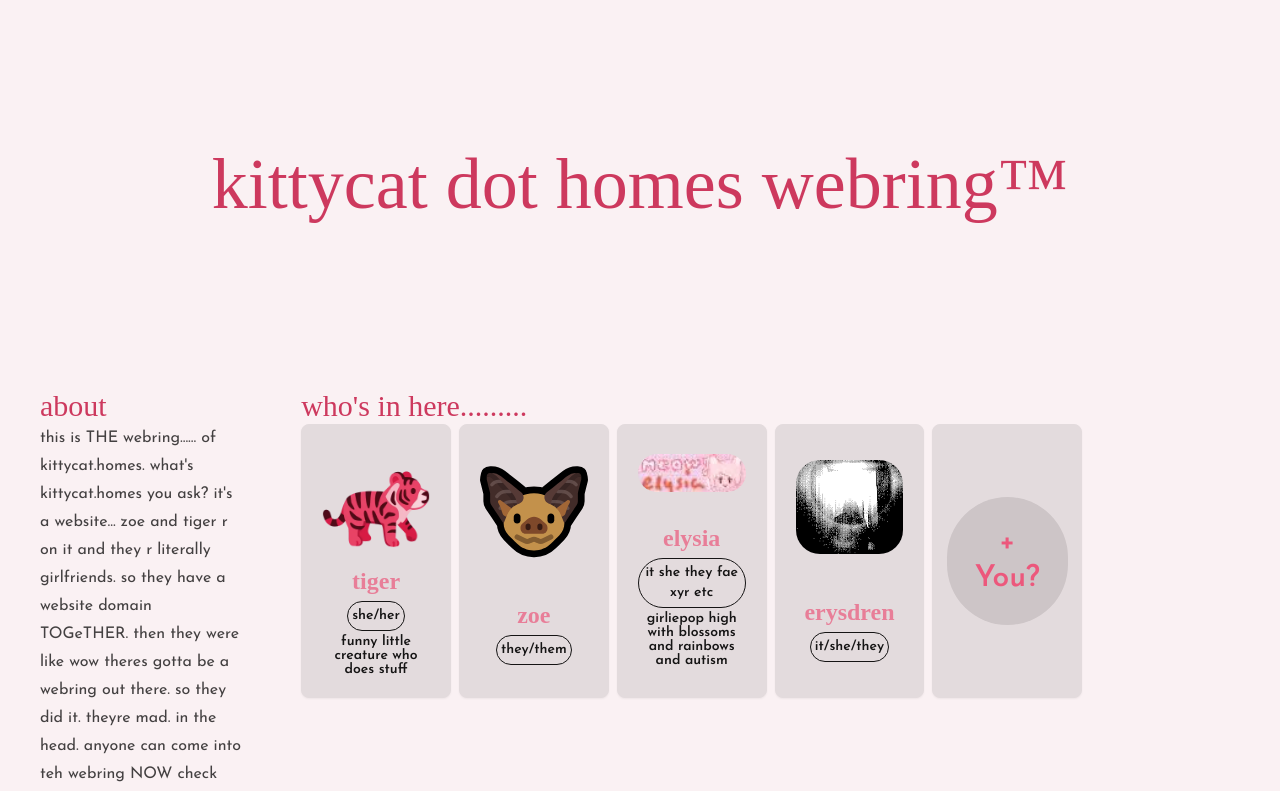
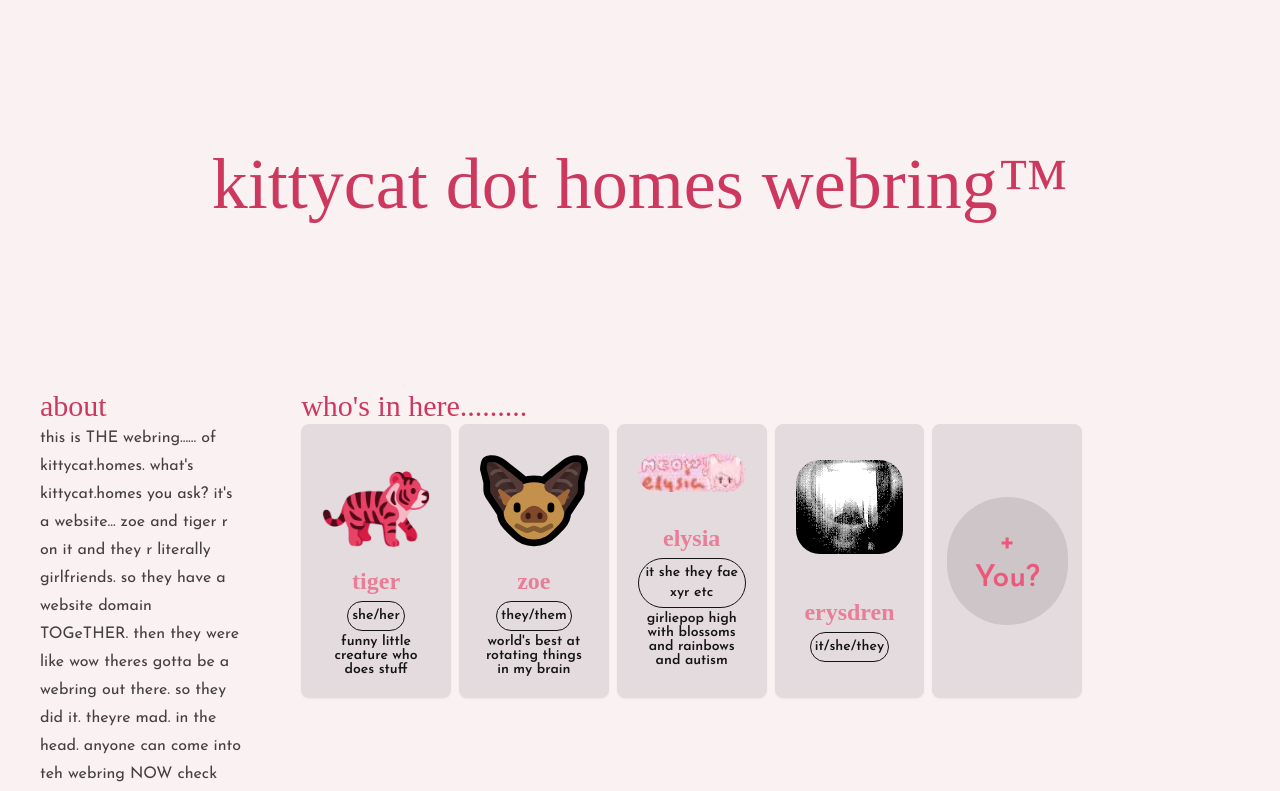
Before and after one commit to kittycat-homes/webring, a Nuxt app: page / in a window 1280 px wide. Shown: the top 791 px of the page. Built offline with nearby package versions, Linux system fonts and the light colour scheme; a web font is replaced by a local one.

Commit message:
add description

```diff
--- a/members.ts
+++ b/members.ts
@@ -30,6 +30,7 @@ export const members: Array<Member> = [
     username: "zoe",
     pronouns: "they/them",
     url: "https://zoe.kittycat.homes",
+    description: "world's best at rotating things in my brain",
     image: {
       url: "/images/zoe.svg",
       description: "mutant standard bat emoji",
```
